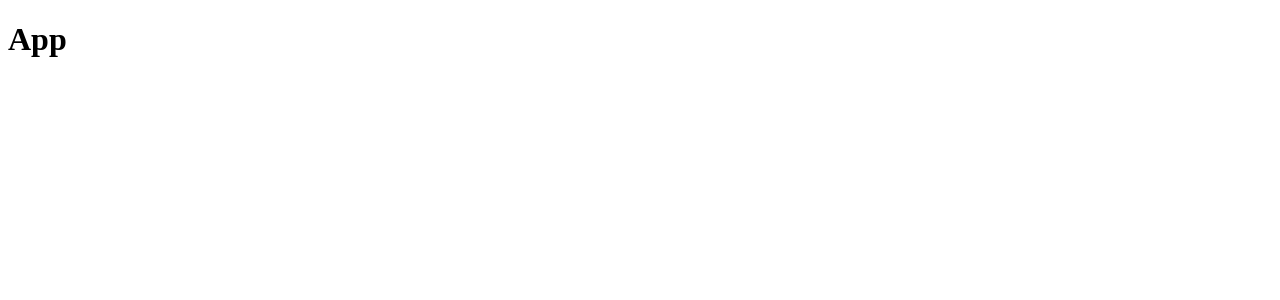
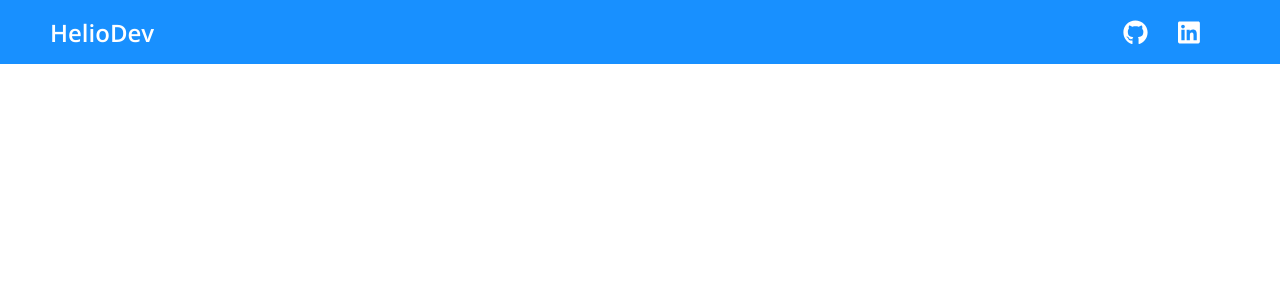
Before and after one commit to Helio023/github-perfil-search, a React (Create React App) app: page / in a window 1280 px wide. Shown: the top 300 px of the page. Built offline with nearby package versions, Linux system fonts and the light colour scheme.

Commit message:
Navbar added

```diff
--- a/package.json
+++ b/package.json
@@ -3,6 +3,11 @@
   "version": "0.1.0",
   "private": true,
   "dependencies": {
+    "@fortawesome/fontawesome-svg-core": "^1.2.36",
+    "@fortawesome/free-brands-svg-icons": "^5.15.4",
+    "@fortawesome/free-regular-svg-icons": "^5.15.4",
+    "@fortawesome/free-solid-svg-icons": "^5.15.4",
+    "@fortawesome/react-fontawesome": "^0.1.16",
     "@testing-library/jest-dom": "^5.16.1",
     "@testing-library/react": "^12.1.2",
     "@testing-library/user-event": "^13.5.0",
@@ -13,6 +18,7 @@
     "node-sass": "^7.0.1",
     "react": "^17.0.2",
     "react-dom": "^17.0.2",
+    "react-router-dom": "^6.2.1",
     "react-scripts": "5.0.0",
     "typescript": "^4.5.4",
     "web-vitals": "^2.1.2"
--- a/public/index.html
+++ b/public/index.html
@@ -1,5 +1,5 @@
 <!DOCTYPE html>
-<html lang="en">
+<html lang="pt">
   <head>
     <meta charset="utf-8" />
     <link rel="icon" href="%PUBLIC_URL%/favicon.ico" />
@@ -15,6 +15,7 @@
       user's mobile device or desktop. See https://developers.google.com/web/fundamentals/web-app-manifest/
     -->
     <link rel="manifest" href="%PUBLIC_URL%/manifest.json" />
+
     <!--
       Notice the use of %PUBLIC_URL% in the tags above.
       It will be replaced with the URL of the `public` folder during the build.
--- a/src/App.tsx
+++ b/src/App.tsx
@@ -1,10 +1,10 @@
-import React from 'react'
+import Navbar from './core/components/Navbar/Navbar'
 
 const App = () => {
     return (
-        <div>
-            <h1>App</h1>
-        </div>
+        <>
+        <Navbar />
+        </>
     )
 }
 
--- /dev/null
+++ b/src/core/components/Navbar/Navbar.tsx
@@ -0,0 +1,44 @@
+import './styles.modules.scss';
+import { Link } from 'react-router-dom';
+import { FontAwesomeIcon } from '@fortawesome/react-fontawesome';
+import { faLinkedin, faGithub } from '@fortawesome/free-brands-svg-icons';
+
+const Navbar = () => {
+  return (
+    <div className='header'>
+      <nav className='navbar'>
+        <h1>
+          <Link className='navbar__logo' to='/'>
+            HelioDev
+          </Link>
+        </h1>
+        <ul className='navbar__menu'>
+          <li className='navbar__item'>
+            <a
+              className='navbar__link'
+              rel='noreferrer noopener'
+              title='social media'
+              target='_blank'
+              href='https://github.com/Helio023'
+            >
+              <FontAwesomeIcon icon={faGithub} />
+            </a>
+          </li>
+          <li className='navbar__item'>
+            <a
+              className='navbar__link'
+              rel='noreferrer noopener'
+              title='social media'
+              target='_blank'
+              href='https://www.linkedin.com/in/h%C3%A9lio-engr%C3%A1cia-mapupo-8875561b9/'
+            >
+              <FontAwesomeIcon icon={faLinkedin} />
+            </a>
+          </li>
+        </ul>
+      </nav>
+    </div>
+  );
+};
+
+export default Navbar;
--- /dev/null
+++ b/src/core/components/Navbar/styles.modules.scss
@@ -0,0 +1,40 @@
+.header {
+  background-color: #1890ff;
+  padding: 15px 50px;
+
+  .navbar {
+    display: flex;
+    justify-content: space-between;
+    align-items: center;
+
+    &__logo {
+      text-decoration: none;
+      color: #fff;
+      transition: color 0.2s;
+
+      &:hover {
+        opacity: 0.9;
+      }
+    }
+
+    &__menu {
+      list-style: none;
+      display: flex;
+      align-items: center;
+    }
+
+    &__item {
+      margin-right: 30px;
+    }
+
+    &__link {
+      color: #fff;
+      font-size: 25px;
+      transition: color 0.2s;
+
+      &:hover {
+        opacity: 0.9;
+      }
+    }
+  }
+}
--- /dev/null
+++ b/src/global.modules.scss
@@ -0,0 +1,12 @@
+@import url('https://fonts.googleapis.com/css2?family=Open+Sans:wght@400;500;600&display=swap');
+
+*,
+*::after,
+*::before {
+  margin: 0;
+  padding: 0;
+  box-sizing: border-box;
+}
+body {
+  font-family: 'Open Sans', sans-serif;
+}
--- a/src/index.tsx
+++ b/src/index.tsx
@@ -1,4 +1,11 @@
 import ReactDom from 'react-dom';
+import { BrowserRouter } from 'react-router-dom';
 import App from './App';
+import './global.modules.scss'
 
-ReactDom.render(<App />, document.getElementById('root'));
+ReactDom.render(
+  <BrowserRouter>
+    <App />
+  </BrowserRouter>,
+  document.getElementById('root')
+);
```
Also changed, not shown: 1 other file (tests, documents, lock files or other folders).
